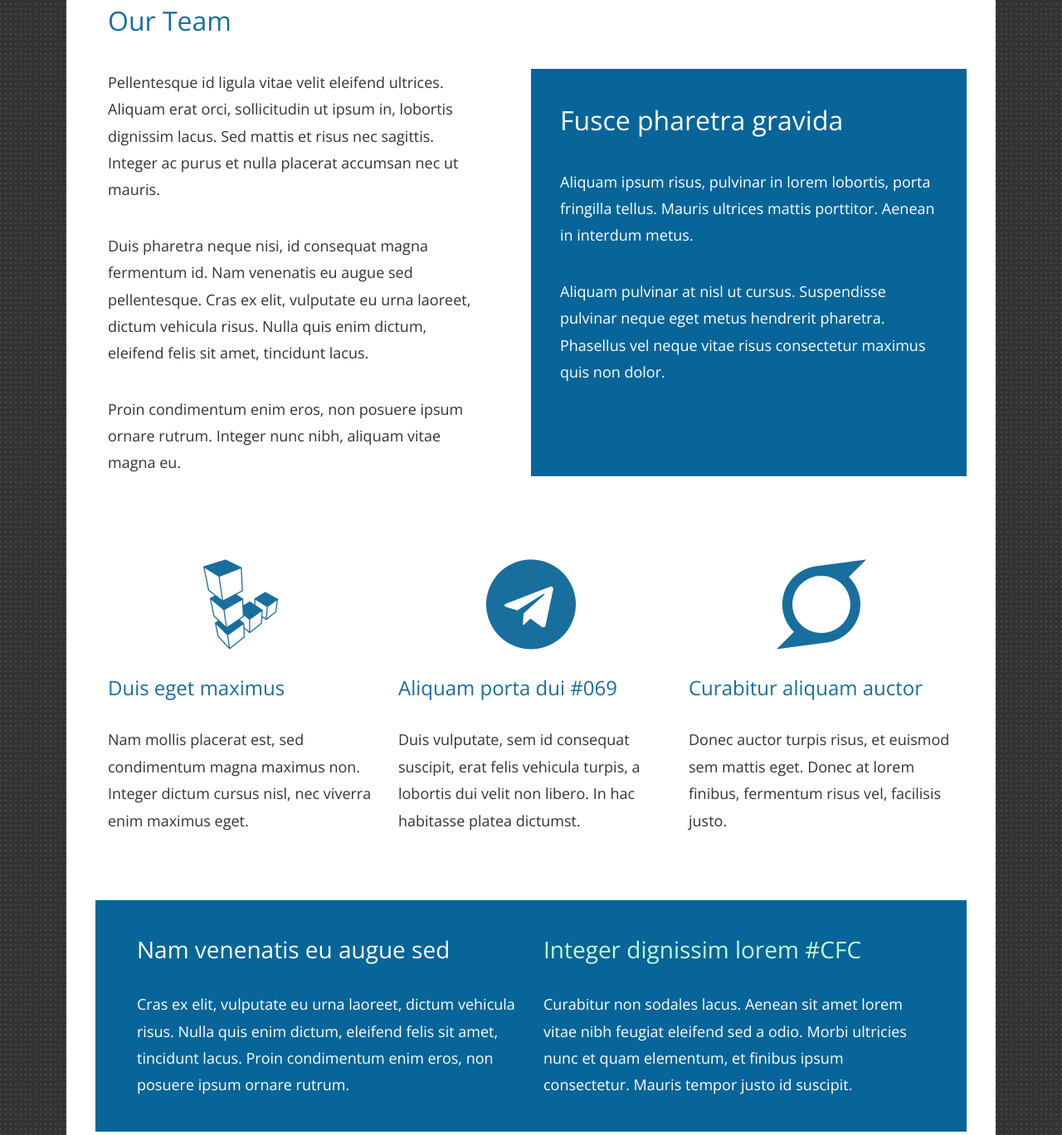
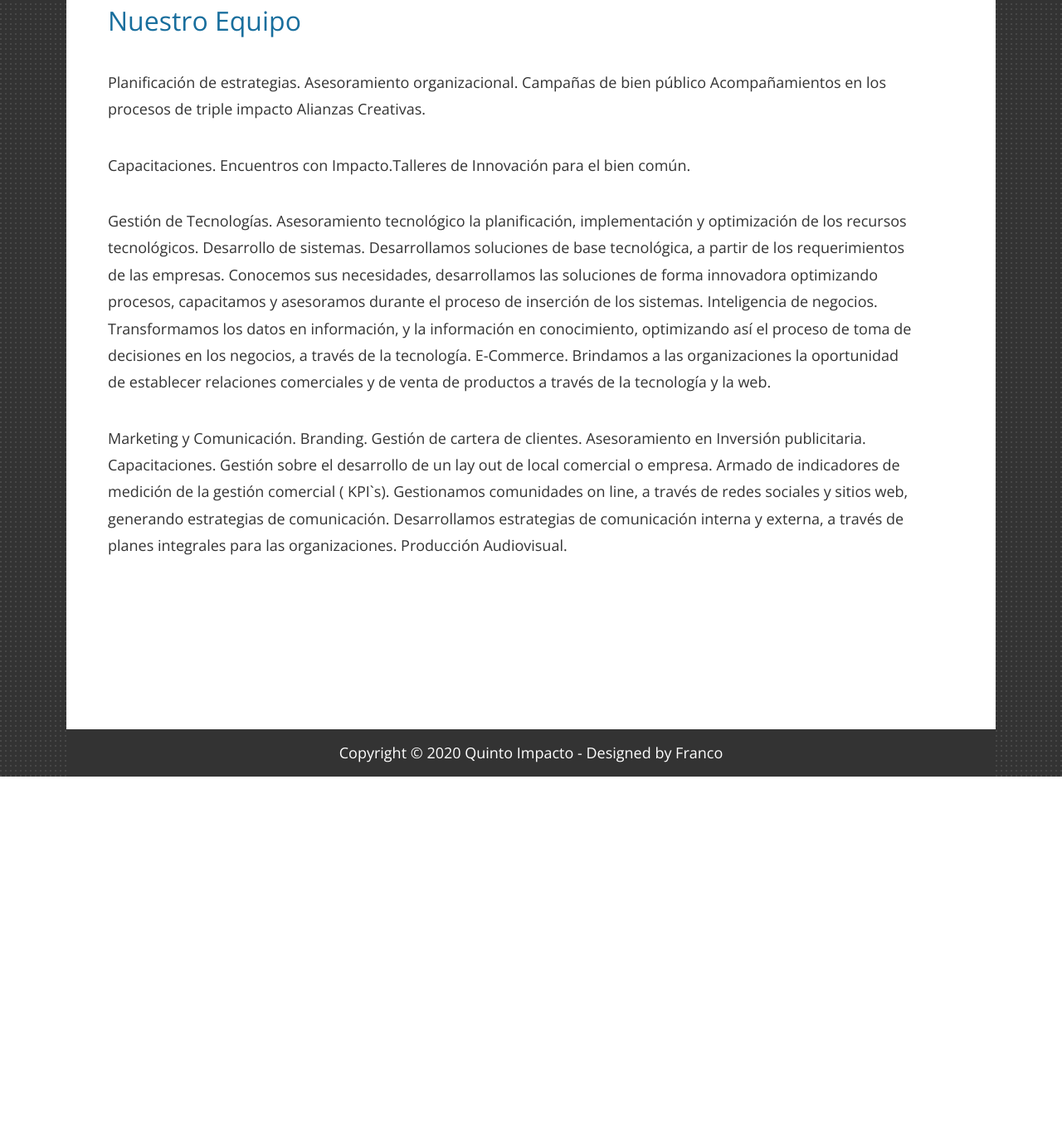
Before and after one commit to deandreafranco/5impactogit, a plain HTML site: page team.html in a window 1280 px wide. Shown: the part 572-1940 px from the top of the page at 83% size. After the commit the page ends 1508 px from the top, so only its background shows below. Drawn offline with nearby package versions, Linux system fonts and the light colour scheme.

Commit message:
eliminacion de vista destacados y edicion de nuestro equipo

```diff
--- a/team.html
+++ b/team.html
@@ -43,7 +43,6 @@ http://www.tooplate.com/view/2092-shelf
                         <ul class="nav nav-fill tm-main-nav-ul">
                             <li class="nav-item"><a class="nav-link" href="index.html">Home</a></li>
                             <li class="nav-item"><a class="nav-link" href="Howareyou.html">Quienes somos?</a></li>
-                            <li class="nav-item"><a class="nav-link" href="#">Destacados</a></li>
                             <li class="nav-item"><a class="nav-link active" href="team.html">Nuestro Equipo</a></li>
                             <li class="nav-item"><a class="nav-link" href="contacto.html">Contáctanos</a></li>
                         </ul>
@@ -55,60 +54,19 @@ http://www.tooplate.com/view/2092-shelf
             <div class="tm-main-content">
                 <section class="row tm-item-preview tm-margin-b-xl">
                     <div class="col-12">
-                        <h2 class="tm-blue-text tm-margin-b-p">Our Team</h2>
+                        <h2 class="tm-blue-text tm-margin-b-p">Nuestro Equipo</h2>
                     </div>
-                    <div class="col-md-6 col-sm-12 mb-md-0 mb-5">
+                    <div class="col-md-12 col-sm-12 mb-md-0 mb-5">
                         <div class="mr-lg-5">
-                            <p class="tm-margin-b-p">Pellentesque id ligula vitae velit eleifend ultrices. Aliquam erat orci, sollicitudin ut ipsum in, lobortis dignissim lacus. Sed mattis et risus nec sagittis. Integer ac purus et nulla placerat accumsan nec ut mauris.</p>
-                            <p class="tm-margin-b-p">Duis pharetra neque nisi, id consequat magna fermentum id. Nam venenatis eu augue sed pellentesque. Cras ex elit, vulputate eu urna laoreet, dictum vehicula risus. Nulla quis enim dictum, eleifend felis sit amet, tincidunt lacus.</p>
-                            <p>Proin condimentum enim eros, non posuere ipsum ornare rutrum. Integer nunc nibh, aliquam vitae magna eu.</p>
+                            <p class="tm-margin-b-p">Planificación de estrategias. Asesoramiento organizacional. Campañas de bien público Acompañamientos en los procesos de triple impacto Alianzas Creativas.</p>
+                            <p class="tm-margin-b-p">Capacitaciones. Encuentros con Impacto.Talleres de Innovación para el bien común.</p>
+                            <p class="tm-margin-b-p">Gestión de Tecnologías. Asesoramiento tecnológico la planificación, implementación y optimización de los recursos tecnológicos. Desarrollo de sistemas. Desarrollamos soluciones de base tecnológica, a partir de los requerimientos de las empresas. Conocemos sus necesidades, desarrollamos las soluciones de forma innovadora optimizando procesos, capacitamos y asesoramos durante el proceso de inserción de los sistemas. Inteligencia de negocios. Transformamos los datos en información, y la información en conocimiento, optimizando así el proceso de toma de decisiones en los negocios, a través de la tecnología.
+                            E-Commerce. Brindamos a las organizaciones la oportunidad de establecer relaciones comerciales y de venta de productos a través de la tecnología y la web.</p>
+                            <p class="tm-margin-b-p">Marketing y Comunicación. Branding. Gestión de cartera de clientes.
+                            Asesoramiento en Inversión publicitaria. Capacitaciones. Gestión sobre el desarrollo de un lay out de local comercial o empresa. Armado de indicadores de medición de la gestión comercial ( KPI`s). Gestionamos comunidades on line, a través de redes sociales y sitios web, generando estrategias de comunicación. Desarrollamos estrategias de comunicación interna y externa, a través de planes integrales para las organizaciones. Producción Audiovisual.</p>
                         </div>
                     </div>
-                    <div class="col-md-6 col-sm-12 tm-highlight tm-small-pad">
-                        <h2 class="tm-margin-b-p">Fusce pharetra gravida</h2>
-                        <p class="tm-margin-b-p">Aliquam ipsum risus, pulvinar in lorem lobortis, porta fringilla tellus. Mauris ultrices mattis porttitor. Aenean in interdum metus.</p>
-                        <p>Aliquam pulvinar at nisl ut cursus. Suspendisse pulvinar neque eget metus hendrerit pharetra. Phasellus vel neque vitae risus consectetur maximus quis non dolor.</p>
-                    </div>
-                </section>
 
-                <div class="row tm-margin-b-ll">
-                    <article class="col-12 col-sm-12 col-md-4 col-lg-4 mb-md-0 mb-5">
-                        <div class="text-center tm-margin-b-30"><i class="fa tm-fa-6x fa-linode tm-blue-text"></i></div>
-                        <header class="tm-margin-b-30"><h3 class="tm-blue-text tm-h3">Duis eget maximus</h3></header>
-                        <p>Nam mollis placerat est, sed condimentum magna maximus non. Integer dictum cursus nisl, nec viverra enim maximus eget.</p>
-                    </article>
-                    <article class="col-12 col-sm-12 col-md-4 col-lg-4 mb-md-0 mb-5">
-                        <div class="text-center tm-margin-b-30"><i class="fa tm-fa-6x fa-telegram tm-blue-text"></i></div>
-                        <header class="tm-margin-b-30"><h3 class="tm-blue-text tm-h3">Aliquam porta dui #069</h3></header>
-                        <p>Duis vulputate, sem id consequat suscipit, erat felis vehicula turpis, a lobortis dui velit non libero. In hac habitasse platea dictumst.</p>
-                    </article>
-                    <article class="col-12 col-sm-12 col-md-4 col-lg-4 mb-md-0 mb-5">
-                        <div class="text-center tm-margin-b-30"><i class="fa tm-fa-6x fa-superpowers tm-blue-text"></i></div>
-                        <header class="tm-margin-b-30"><h3 class="tm-blue-text tm-h3">Curabitur aliquam auctor</h3></header>
-                        <p>Donec auctor turpis risus, et euismod sem mattis eget. Donec at lorem finibus, fermentum risus vel, facilisis justo.</p>
-                    </article>
-                </div>
-
-                <div class="row tm-hightlight tm-margin-b-ll tm-highlight tm-small-pad">
-                    <article class="col-12 col-sm-12 col-md-6 col-lg-6 tm-font-thin mb-md-0 mb-5">
-                        <header class="tm-margin-b-30"><h3 class="tm-font-thin">Nam venenatis eu augue sed</h3></header>
-                        <p>Cras ex elit, vulputate eu urna laoreet, dictum vehicula risus. Nulla quis enim dictum, eleifend felis sit amet, tincidunt lacus. Proin condimentum enim eros, non posuere ipsum ornare rutrum.</p>
-                    </article>
-                    <article class="col-12 col-sm-12 col-md-6 col-lg-6 tm-font-thin">
-                        <header class="tm-margin-b-30"><h3 class="tm-green-text tm-font-thin">Integer dignissim lorem #CFC</h3></header>
-                        <p>Curabitur non sodales lacus. Aenean sit amet lorem vitae nibh feugiat eleifend sed a odio. Morbi ultricies nunc et quam elementum, et finibus ipsum consectetur. Mauris tempor justo id suscipit.</p>
-                    </article>
-                </div>
-
-                <div class="row">
-                    <article class="col-12">
-                        <header class="tm-margin-b-30">
-                            <h3 class="tm-blue-text">Nam venenatis eu augue sed</h3>
-                        </header>
-                        <p class="tm-margin-b-p">Morbi auctor euismod dictum. Morbi eu nibh in nulla interdum placerat. Donec pellentesque est at sem aliquam hendrerit. Cras condimentum erat a sapien cursus, vel auctor odio cursus. Aenean ac mauris at ex venenatis lobortis id in ante. Nunc tristique, augue facilisis consectetur laoreet, sapien odio sodales risus, vitae condimentum arcu tellus eget lorem.</p>
-                            <p>Cras tincidunt aliquam libero quis vehicula. Phasellus efficitur mattis lectus, sed dictum nisi ullamcorper non. Proin orci lacus, elementum a volutpat vitae, commodo vitae justo. Donec gravida purus non urna convallis consequat. In pharetra mollis nisi ut convallis. Maecenas sit amet dolor et purus mattis gravida.</p>
-                    </article>
-                </div>
 
             </div>
 
```
Also changed, not shown: Howareyou.html (+0 -1 lines), contacto.html (+0 -1 lines), index.html (+1 -2 lines).
